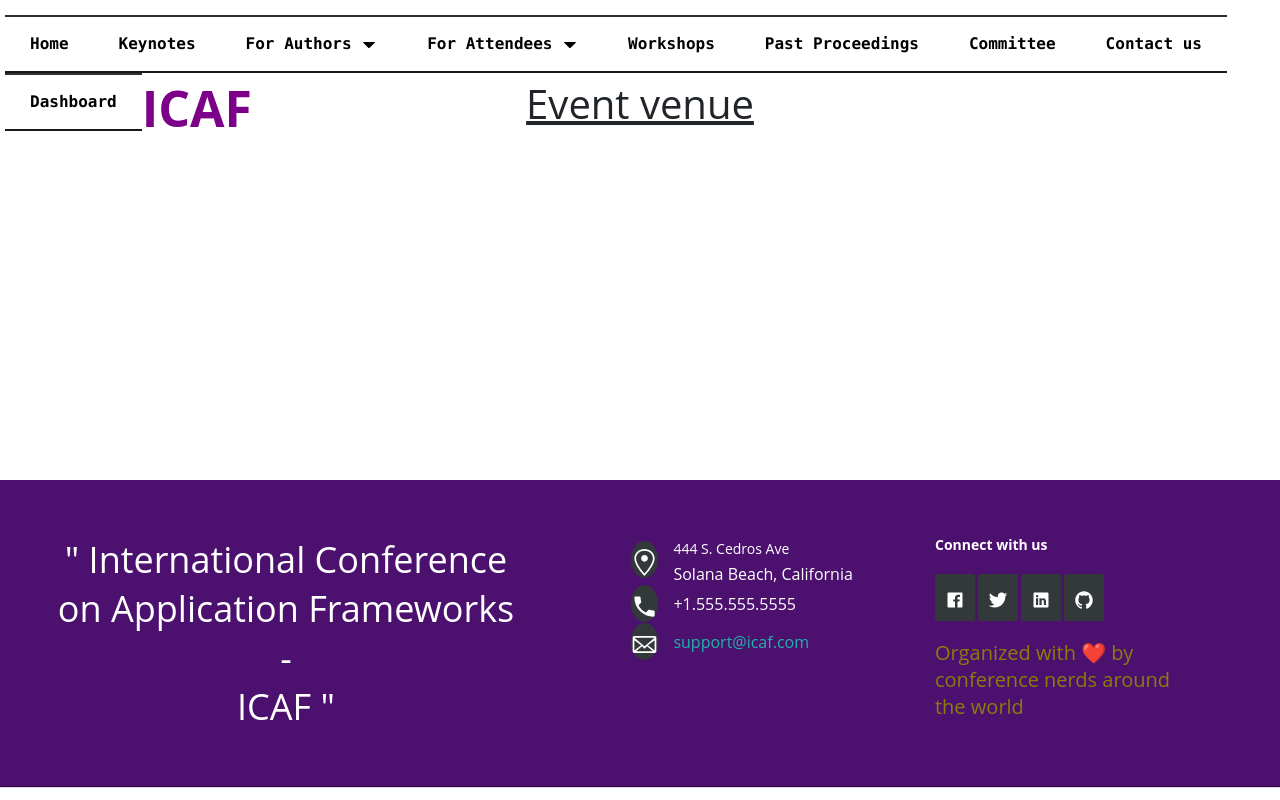
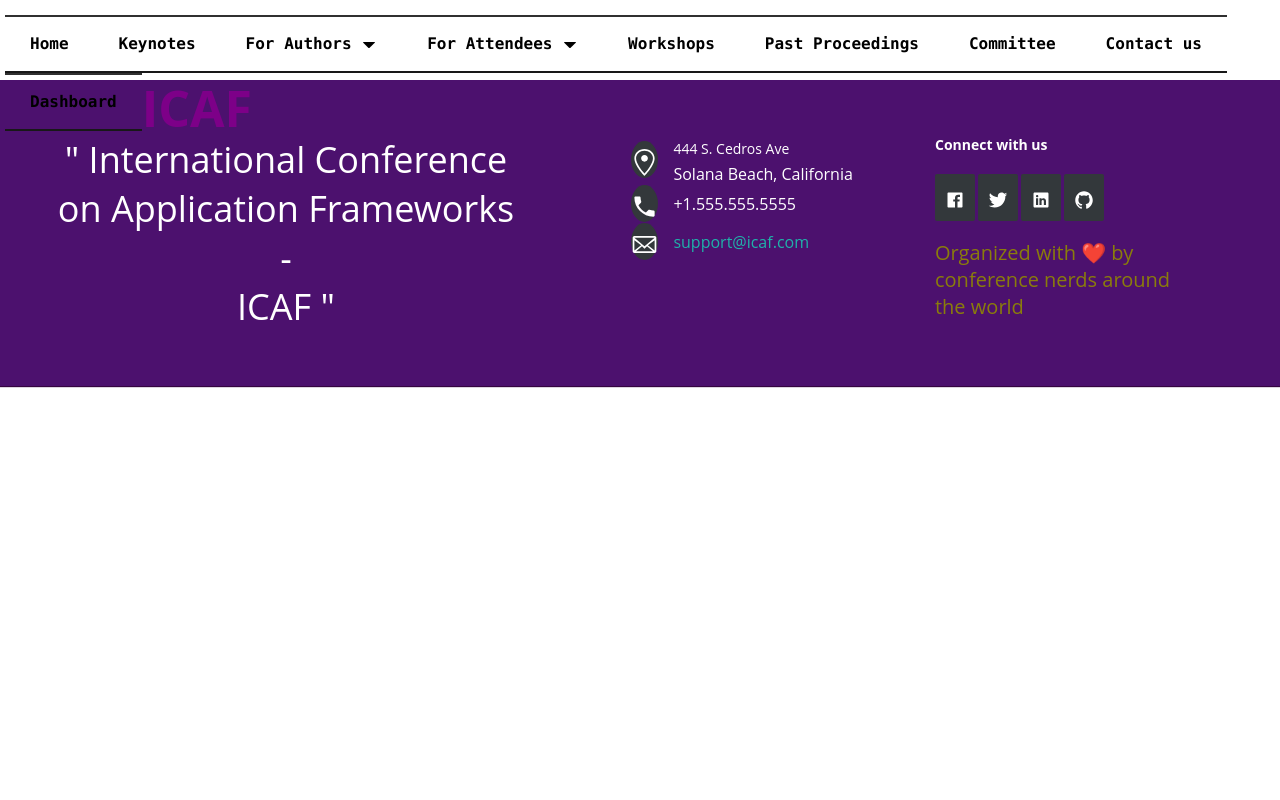
Before and after one commit to maheshi98/AF_PROJECT, a React (Vite) app in the folder FrontEnd/app/: page /authorInstructions in a window 1280 px wide. Built offline with nearby package versions, Linux system fonts and the light colour scheme.

Commit message:
Remove not essential code

```diff
--- a/FrontEnd/app/src/App.jsx
+++ b/FrontEnd/app/src/App.jsx
@@ -8,16 +8,8 @@ export default class App extends Component {
     constructor(props) {
         super(props)
         this.state = {}
-        this.handleEvent = this.handleEvent.bind(this)
     }
 
-    componentDidMount() { }
-    componentDidUpdate(prevProps, prevState, snapshot) { if (prevState.name !== this.state.name) { this.handler() } }
-    componentWillUnmount() { }
-    // Prototype methods, Bind in Constructor (ES2015)
-    handleEvent() { }
-    // Class Properties (Stage 3 Proposal)
-    // handler = () => { this.setState() }
     render() {
         return (
             <div>
--- a/FrontEnd/app/src/Components/Footer/Footer.jsx
+++ b/FrontEnd/app/src/Components/Footer/Footer.jsx
@@ -11,9 +11,6 @@ export default class Footer extends Component {
     render() {
         return (
             <div>
-                <section>
-                    <h1>Event venue</h1>
-                </section>
                 <footer className="footer-distributed">
                     <div className="footer-left">
                         <h3>" International Conference on Application Frameworks - <br />ICAF "</h3>
```
